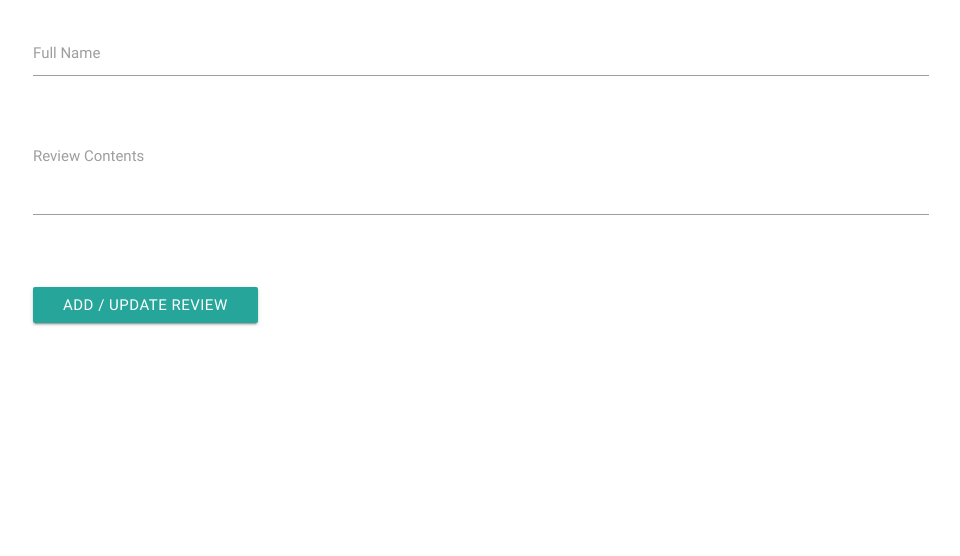
After one commit to sspangsberg/php-mysql-CRUD, a PHP site: the page made by views/mainview.php in a window 1280 px wide. The commit adds this page. Shown: the part 244-800 px from the top of the page, without its empty margins (159-1119 px from the left). Run offline with PHP 8.4, Linux system fonts and the light colour scheme; the template is opened without the code that fills it, so the values that code supplies are empty; some libraries are stand-ins or nearby versions.

Commit message:
add mainview.php

```diff
--- a/index.php
+++ b/index.php
@@ -7,7 +7,7 @@ define("BASE_URL", "http://learningeachday.tech/php-mysql-crud");
 require_once "router.php";
 
 route('/php-mysql-crud/', function () {
-    require "views/MainView.php";
+    require "views/mainview.php";
 });
 
 $action = $_SERVER['REQUEST_URI'];
--- /dev/null
+++ b/views/mainview.php
@@ -0,0 +1,40 @@
+<!doctype html>
+<html>
+<?php require("header.php"); ?>
+
+<body>
+  <div class='container'>
+    <div class='header'>
+      <img class="headerImg" src="<?php echo BASE_URL ?>/assets/img/phpmysql.png" width="25%" alt="">
+      <h4>Database CRUD example</h4>
+    </div>
+
+    <br />
+    <form id="reviewForm" method="POST" action="<?php echo BASE_URL ?>/controllers/ReviewController.php?action=create">
+      <input type="hidden" id='reviewID' name="reviewID" value="">
+      <div class="input-field">
+        <label for="fullName">Full Name</label>
+        <input type="text" id='fullName' name="fullName" />
+      </div>
+      <br />
+      <div class="input-field">
+        <label for="message">Review Contents</label>
+        <textarea class="materialize-textarea" name="message" id='message'></textarea>
+      </div>
+      <br />
+      <br />
+      <button class="waves-effect waves-light btn" type='submit'>Add / Update Review</button>
+    </form>
+    <br>
+    <br>
+    <br>
+    <ul id='reviews'>
+      <?php (new models\ReviewModel)->readReviews(); ?>
+    </ul>
+  </div>
+
+  <?php require("footer.php"); ?>
+
+</body>
+
+</html>
```
